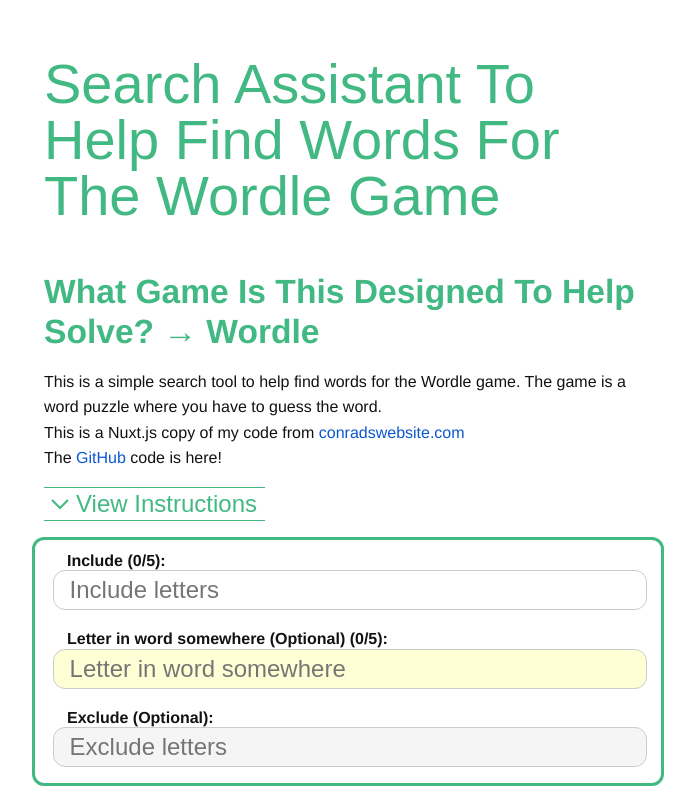
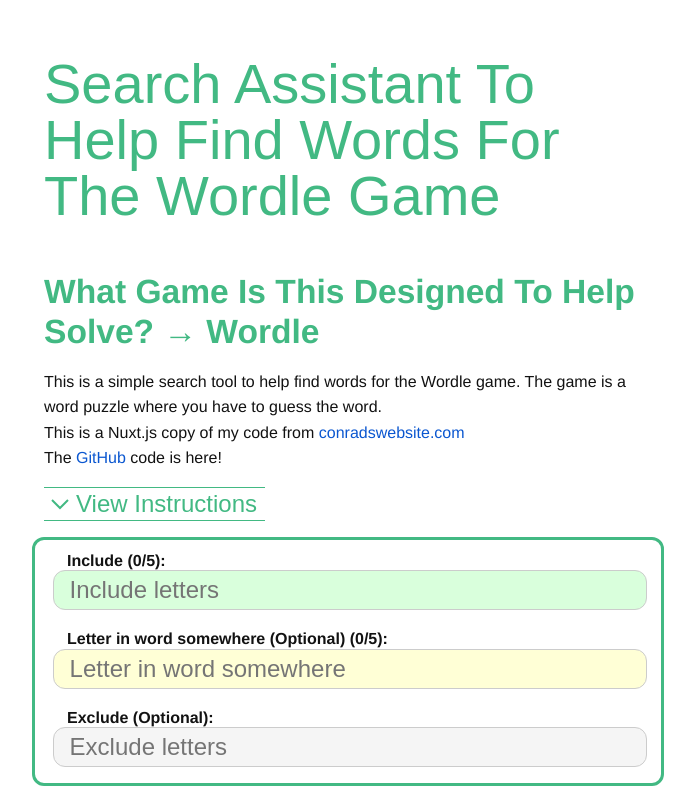
Before and after one commit to conrizzo/search-wordle-words, a Nuxt app: page / in a window 1280 px wide. Shown: the top 800 px of the page, without its empty margins (292-987 px from the left). Built offline with nearby package versions, Linux system fonts and the light colour scheme.

Commit message:
fix error checking, add watch statement to prevent non-letters in 3rd field

```diff
--- a/pages/index.vue
+++ b/pages/index.vue
@@ -55,6 +55,11 @@
   outputSuccessMessage.value = "Submission successful! Scroll down to see the results!";
 }
 
+ // only allow letters in 3rd input field
+watch(userInputExcludeLetters, (newValue: string) => {
+      userInputExcludeLetters.value = newValue.replace(/[^a-zA-Z]/g, '');
+});
+
 // ERROR CHECKING FUNCTION
 const checkForDuplicateLetters = (whichInput: string) => {
   const inputLetters = whichInput.split('');
@@ -64,10 +69,11 @@
 
   // check if the 2nd input has any letters that are also in the 3rd input
   const secondAndThirdDuplicateLetters = secondInputExclude.filter(letter => excludeLetters.includes(letter));
-  if (secondAndThirdDuplicateLetters.length > 0) {
-    invalidInput.value = true;
-    return true;
-  }
+      if (secondAndThirdDuplicateLetters.length > 0) {
+        invalidInput.value = true;
+        secondAndThirdDuplicateLetters.length = 1; //sets to 1 to activate the error message
+        //return true;
+      }
 
   // check if the 1st input has any letters that are also in the 2nd or 3rd input
   const duplicates = inputLetters.filter((letter, index) => {
@@ -79,12 +85,9 @@
     if (excludeLetters.includes(letter)) {
       return true;
     }
+
     // only run the inner if statement if input has non-letters
-
     if (notLetter.test(userInputInWordSomewhere.value)) {
-      //console.log(userInputInWordSomewhere.value);
-      //console.log(secondInputExclude[index]);
-      //console.log(letter);
       // Check if the same letter is at the same position in secondInputExclude
       if (secondInputExclude[index] === letter) {
         return true;
@@ -101,6 +104,7 @@
       duplicateLettersMessage.value = `The error letters are ${duplicates.join(', ').toUpperCase()}`;
     }
     duplicates.length = 0; // read more about this - clears all array instances and works but should understand this single line better
+    secondAndThirdDuplicateLetters.length = 0; //sets to 0 for default value after error message
     invalidInput.value = true; // make error message
     return true;
   }
@@ -245,8 +249,8 @@
           <div class="submission-area">
 
             <label for="userInput1" class="include-label-text">Include ({{ inputLength }}):</label>
-            <input id="userInput1" class="input-field-style" placeholder="Include letters" type="text" v-model="userInput"
-              maxlength="5" />
+            <input id="userInput1" class="input-field-style" style="background-color: rgb(217, 255, 220);"
+              placeholder="Include letters" type="text" v-model="userInput" maxlength="5" />
 
             <label for="userInput2" class="include-label-text">Letter in word somewhere (Optional) ({{ secondInputLength
             }}):</label>
```
